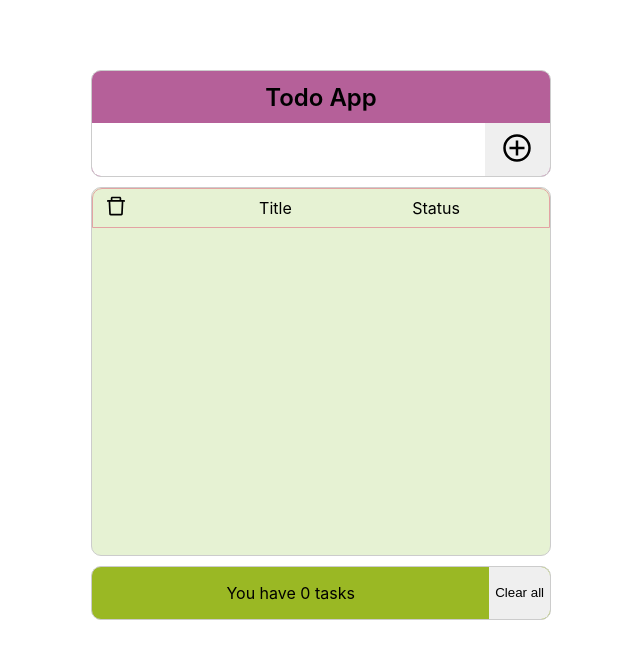
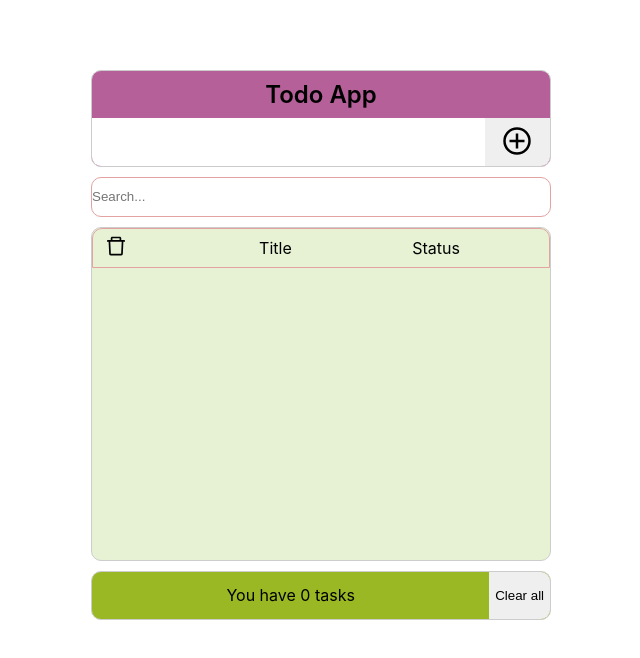
Before and after one commit to DatNguyen-97/todoApp, a React (Create React App) app: page / in a window 1280 px wide. Shown: the top 658 px of the page, without its empty margins (319-959 px from the left). Built offline with nearby package versions, Linux system fonts and the light colour scheme.

Commit message:
add search todo

```diff
--- a/src/components/TodoApp.jsx
+++ b/src/components/TodoApp.jsx
@@ -17,18 +17,19 @@ const TodoApp = () => {
     const [indexEdit, setIndexEdit] = useState('')
 
     class Job {
-        constructor(id, title,status,checked,statusItem) {
+        constructor(id, title,status,checked,statusItem,isShow) {
             this.id = id;
             this.title = title;
             this.status = status;
             this.checked = checked;
             this.statusItem = statusItem;
+            this.isShow = isShow;
         }
     }
 
     const handleSubmit = () => {
         if(jobs === '') return
-        const temp = new Job(list.length + 1, jobs, 'Pending',false,false)
+        const temp = new Job(list.length + 1, jobs, 'Pending',false,false,true)
         setList(prev => [...prev, temp])
         setJobs('')
     }
@@ -53,7 +54,6 @@ const TodoApp = () => {
     }
 
     const handleChangeStatus = (index) => {
-        console.log('change')
         const arr = [...list]
         const tempStatus = !arr[index].statusItem
         if(tempStatus) {
@@ -79,8 +79,6 @@ const TodoApp = () => {
     }
 
     const handleChecked = (checked,index,e) => {
-        console.log(e)
-        console.log('click input')
         e.stopPropagation()
         const arr = [...list]
         const tempStatus = !checked
@@ -93,6 +91,21 @@ const TodoApp = () => {
         const newList = arr.filter(todo => todo.checked === false)
         setList(newList)
     }
+
+    const handleSearch = (value) => {
+        console.log(value)
+        const arr = [...list]
+        const newList = arr.map((todo) => {
+            if(!todo.title.includes(value)) {
+                todo.isShow = false;
+            }else {
+                todo.isShow = true;
+            }
+            return todo
+        })
+        setList(newList)
+    }
+
     return (
         <div className="wrapper">
             <div className="container">
@@ -113,6 +126,7 @@ const TodoApp = () => {
 
                     </div>
                 </header>
+                <input onChange={(e) => handleSearch(e.target.value)} className="searchBar" type="text" placeholder="Search..."></input>
                 <div className="content">
                     <div className="navBar">
                         <button onClick={handleDeleteSelected} className="deleteSelectBtn">
@@ -127,7 +141,7 @@ const TodoApp = () => {
                         {
                             list?.map((todo,index) => {
                                 return (
-                                    <div className="item" onClick={() => handleChangeStatus(index)} style={{backgroundColor : todo.statusItem ? 'green' : 'yellow'}}>
+                                    <div className="item" onClick={() => handleChangeStatus(index)} style={{backgroundColor : todo.statusItem ? 'green' : 'yellow',display : todo.isShow ? 'flex' : 'none'}}>
                                         <input checked={todo.checked} onClick={(e) => handleChecked(todo.checked,index,e)} type="checkbox" className="checkItem"></input>
                                         <div className="desc" key={todo.id} style={{textDecoration : todo.statusItem ? 'line-through' : 'none'}}>{todo.title}</div>
                                         <div className="sub">
--- a/src/components/css/TodoApp.css
+++ b/src/components/css/TodoApp.css
@@ -78,6 +78,15 @@ ul {
     border: 1px solid #e3a3a3;
     border-top-left-radius: 10px;
     border-top-right-radius: 10px;
+    outline: none;
+}
+
+.searchBar {
+    width: 100%;
+    height: 40px;
+    border: 1px solid #e3a3a3;
+    border-radius: 10px;
+    margin-bottom: 10px;
 }
 
 .deleteSelectBtn {
```
